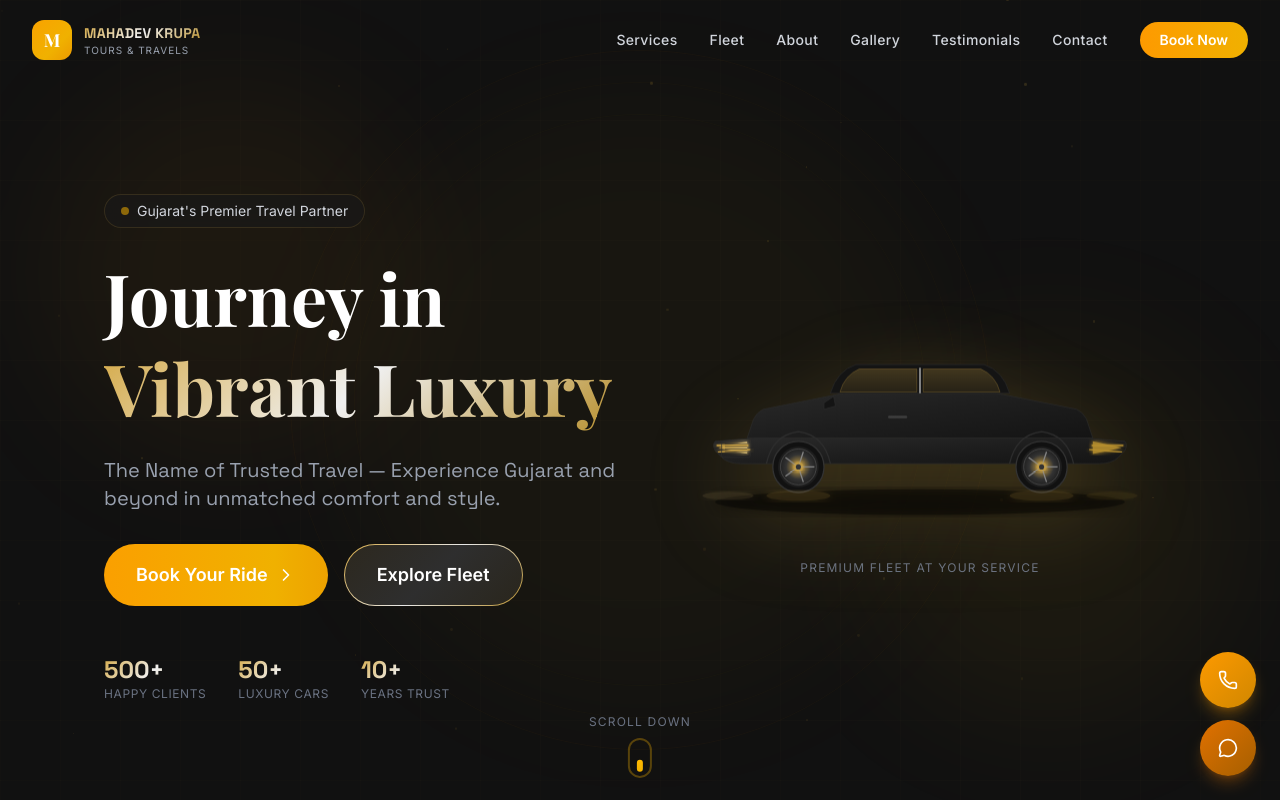
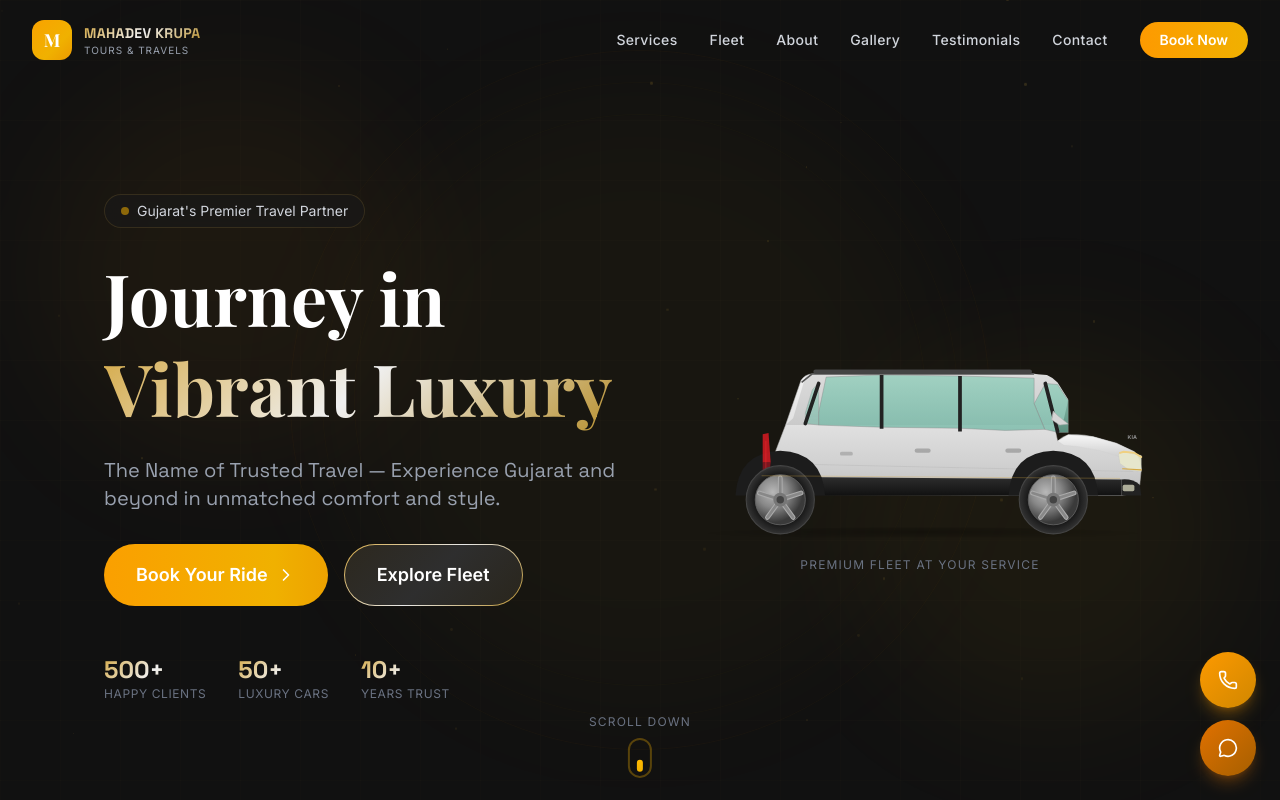
Before and after one commit to SanketVadchhak/Mahadev-Krupa, a Next.js app: page / in a window 1280 px wide. Shown: the top 800 px of the page. Built offline with nearby package versions, Linux system fonts and the light colour scheme; a web font is replaced by a local one.

Commit message:
Replace hero car SVG with Kia Carens-style silver MPV

```diff
--- a/app/components/ui/LuxuryCarSVG.tsx
+++ b/app/components/ui/LuxuryCarSVG.tsx
@@ -1,122 +1,310 @@
 'use client';
 
 export default function LuxuryCarSVG() {
+    const frontWheelCx = 730;
+    const frontWheelCy = 338;
+    const rearWheelCx = 218;
+    const rearWheelCy = 338;
+    const R = 64; // tyre radius
+    const rimR = 47;
+
+    const spokeCount = 5;
+    const spokes = Array.from({ length: spokeCount }, (_, i) => {
+        const angle = ((i * 360) / spokeCount - 90) * (Math.PI / 180);
+        return {
+            x1a: Math.cos(angle) * 10,
+            y1a: Math.sin(angle) * 10,
+            x2a: Math.cos(angle) * (rimR - 6),
+            y2a: Math.sin(angle) * (rimR - 6),
+        };
+    });
+
     return (
         <div className="relative w-full max-w-2xl mx-auto animate-float">
-            <svg viewBox="0 0 800 350" className="w-full car-body" xmlns="http://www.w3.org/2000/svg">
+            <svg viewBox="0 0 960 410" className="w-full" xmlns="http://www.w3.org/2000/svg">
                 <defs>
-                    <linearGradient id="bodyGrad" x1="0" y1="0" x2="1" y2="1">
-                        <stop offset="0%" stopColor="#2a2a2a" />
-                        <stop offset="50%" stopColor="#1e1e1e" />
-                        <stop offset="100%" stopColor="#141414" />
+                    {/* Silver car body */}
+                    <linearGradient id="kcBody" x1="0" y1="0" x2="0" y2="1">
+                        <stop offset="0%" stopColor="#f2f2f2" />
+                        <stop offset="35%" stopColor="#e4e4e4" />
+                        <stop offset="75%" stopColor="#d0d0d0" />
+                        <stop offset="100%" stopColor="#bebebe" />
                     </linearGradient>
-                    <linearGradient id="windowGrad" x1="0" y1="0" x2="0" y2="1">
-                        <stop offset="0%" stopColor="#D4A843" stopOpacity="0.3" />
-                        <stop offset="100%" stopColor="#B8902E" stopOpacity="0.15" />
+                    {/* Roof slightly darker */}
+                    <linearGradient id="kcRoof" x1="0" y1="0" x2="0" y2="1">
+                        <stop offset="0%" stopColor="#dcdcdc" />
+                        <stop offset="100%" stopColor="#cacaca" />
                     </linearGradient>
-                    <linearGradient id="chromeGrad" x1="0" y1="0" x2="1" y2="0">
-                        <stop offset="0%" stopColor="#c0c0c0" />
-                        <stop offset="50%" stopColor="#ffffff" />
-                        <stop offset="100%" stopColor="#c0c0c0" />
+                    {/* Glass — green tint */}
+                    <linearGradient id="kcGlass" x1="0" y1="0" x2="0" y2="1">
+                        <stop offset="0%" stopColor="#9ed0c0" stopOpacity="0.95" />
+                        <stop offset="100%" stopColor="#72b8a5" stopOpacity="0.75" />
                     </linearGradient>
-                    <linearGradient id="headlightGrad" x1="0" y1="0" x2="1" y2="0">
-                        <stop offset="0%" stopColor="#D4A843" />
-                        <stop offset="100%" stopColor="#F0D080" />
+                    {/* Black cladding */}
+                    <linearGradient id="kcClad" x1="0" y1="0" x2="0" y2="1">
+                        <stop offset="0%" stopColor="#2e2e2e" />
+                        <stop offset="100%" stopColor="#111" />
                     </linearGradient>
-                    <filter id="glow">
-                        <feGaussianBlur stdDeviation="4" result="coloredBlur" />
-                        <feMerge><feMergeNode in="coloredBlur" /><feMergeNode in="SourceGraphic" /></feMerge>
-                    </filter>
-                    <filter id="glowStrong">
-                        <feGaussianBlur stdDeviation="8" result="coloredBlur" />
-                        <feMerge><feMergeNode in="coloredBlur" /><feMergeNode in="SourceGraphic" /></feMerge>
-                    </filter>
-                    <radialGradient id="rimGrad" cx="50%" cy="50%" r="50%">
-                        <stop offset="0%" stopColor="#D4A843" />
-                        <stop offset="60%" stopColor="#333" />
-                        <stop offset="100%" stopColor="#1a1a1a" />
+                    {/* Tyre */}
+                    <radialGradient id="kcTyre" cx="50%" cy="50%" r="50%">
+                        <stop offset="75%" stopColor="#1a1a1a" />
+                        <stop offset="100%" stopColor="#333" />
                     </radialGradient>
+                    {/* Rim */}
+                    <radialGradient id="kcRim" cx="35%" cy="35%" r="60%">
+                        <stop offset="0%" stopColor="#b8b8b8" />
+                        <stop offset="50%" stopColor="#888" />
+                        <stop offset="100%" stopColor="#3a3a3a" />
+                    </radialGradient>
+                    {/* Ground shadow */}
+                    <radialGradient id="kcShadow" cx="50%" cy="30%" r="50%">
+                        <stop offset="0%" stopColor="rgba(0,0,0,0.28)" />
+                        <stop offset="100%" stopColor="rgba(0,0,0,0)" />
+                    </radialGradient>
+                    {/* Hood shine */}
+                    <linearGradient id="kcHoodShine" x1="0" y1="0" x2="0" y2="1">
+                        <stop offset="0%" stopColor="#f8f8f8" />
+                        <stop offset="60%" stopColor="#ddd" />
+                        <stop offset="100%" stopColor="#ccc" />
+                    </linearGradient>
                 </defs>
 
-                {/* Shadow */}
-                <ellipse cx="400" cy="290" rx="320" ry="20" fill="rgba(0,0,0,0.4)" filter="url(#glowStrong)" />
+                {/* ── Ground shadow ── */}
+                <ellipse cx="485" cy="404" rx="415" ry="14" fill="url(#kcShadow)" />
 
-                {/* Car Body */}
-                <path d="M120,230 Q100,230 90,220 L80,210 Q75,200 80,195 L140,190 L660,190 L720,195 Q725,200 720,210 L710,220 Q700,230 680,230 Z"
-                    fill="url(#bodyGrad)" stroke="#2e2e2e" strokeWidth="1" />
-                <path d="M130,190 L140,160 Q145,150 155,145 L280,120 Q300,115 320,115 L480,115 Q500,115 520,120 L645,145 Q655,150 660,160 L670,190 Z"
-                    fill="url(#bodyGrad)" stroke="#2e2e2e" strokeWidth="1" />
-                <path d="M260,120 Q270,85 300,75 L500,75 Q530,85 540,120 Z"
-                    fill="#141414" stroke="#2e2e2e" strokeWidth="1" />
+                {/* ═══════════════════════════════════════════
+            MAIN BODY SILHOUETTE
+            Front on RIGHT, Rear on LEFT
+            ═══════════════════════════════════════════ */}
+                <path
+                    d="
+            M 858,330
+            Q 880,328 892,310
+            L 895,280
+            Q 892,258 882,248
+            L 848,232
+            L 805,220
+            Q 788,216 775,216
+            L 758,216
+            Q 746,220 738,228
+            L 715,120
+            Q 708,105 694,102
+            L 278,102
+            Q 264,103 257,114
+            L 228,198
+            L 210,245
+            L 196,278
+            L 185,305
+            L 180,328
+            L 858,330
+            Z
+          "
+                    fill="url(#kcBody)"
+                    stroke="#bbb"
+                    strokeWidth="1"
+                />
 
-                {/* Windows */}
-                <path d="M275,118 Q282,92 305,82 L395,82 L395,118 Z"
-                    fill="url(#windowGrad)" stroke="#D4A843" strokeWidth="0.5" opacity="0.8" />
-                <path d="M405,82 L495,82 Q518,92 525,118 L405,118 Z"
-                    fill="url(#windowGrad)" stroke="#D4A843" strokeWidth="0.5" opacity="0.8" />
-                <line x1="400" y1="80" x2="400" y2="120" stroke="#c0c0c0" strokeWidth="2" />
+                {/* ── Hood (slightly lighter highlight) ── */}
+                <path
+                    d="M 758,216 L 805,220 L 848,232 L 882,248 L 888,260 L 855,258 L 818,246 L 775,238 L 750,236 L 738,228 Z"
+                    fill="url(#kcHoodShine)"
+                    stroke="#ccc"
+                    strokeWidth="0.5"
+                />
 
-                {/* Chrome */}
-                <path d="M140,190 L660,190" stroke="url(#chromeGrad)" strokeWidth="2" opacity="0.6" />
-                <path d="M260,120 L540,120" stroke="url(#chromeGrad)" strokeWidth="1.5" opacity="0.4" />
-                <path d="M155,145 L280,120" stroke="#2e2e2e" strokeWidth="0.5" opacity="0.5" />
-                <path d="M645,145 L520,120" stroke="#2e2e2e" strokeWidth="0.5" opacity="0.5" />
+                {/* ── A-pillar region / roof ── */}
+                <path
+                    d="M 694,102 L 680,102 L 278,102 L 265,108 L 242,185 L 228,198 L 738,198 Q 746,196 750,186 L 758,150 L 738,118 Q 728,108 718,104 Z"
+                    fill="url(#kcRoof)"
+                />
 
-                {/* Headlights */}
-                <path d="M85,205 L130,195 L130,215 Z" fill="url(#headlightGrad)" filter="url(#glow)" opacity="0.9" />
-                <rect x="82" y="200" width="50" height="3" rx="1" fill="#D4A843" filter="url(#glow)" opacity="0.8" />
-                <path d="M85,212 L135,208" stroke="#D4A843" strokeWidth="2" filter="url(#glow)" strokeLinecap="round" />
+                {/* ═══ WINDOWS ═══ */}
+                {/* Windshield */}
+                <path
+                    d="M 715,120 L 738,122 L 758,152 L 758,212 L 740,212 L 714,206 L 694,158 Z"
+                    fill="url(#kcGlass)"
+                    stroke="#888"
+                    strokeWidth="0.8"
+                />
+                {/* Front door window */}
+                <path
+                    d="M 694,110 L 555,106 L 555,204 L 640,208 L 714,206 L 694,158 Z"
+                    fill="url(#kcGlass)"
+                    stroke="#888"
+                    strokeWidth="0.8"
+                />
+                {/* Middle row window */}
+                <path
+                    d="M 555,106 L 408,104 L 408,202 L 555,204 Z"
+                    fill="url(#kcGlass)"
+                    stroke="#888"
+                    strokeWidth="0.8"
+                />
+                {/* Rear quarter window */}
+                <path
+                    d="M 408,104 L 304,108 L 290,174 L 290,198 L 408,202 Z"
+                    fill="url(#kcGlass)"
+                    stroke="#888"
+                    strokeWidth="0.8"
+                />
+                {/* D-pillar / small rear window */}
+                <path
+                    d="M 290,118 L 278,132 L 265,175 L 265,195 L 290,198 L 290,118 Z"
+                    fill="url(#kcGlass)"
+                    stroke="#888"
+                    strokeWidth="0.8"
+                    opacity="0.8"
+                />
 
-                {/* Tail Lights */}
-                <path d="M715,205 L670,195 L670,215 Z" fill="#B8902E" filter="url(#glow)" opacity="0.9" />
-                <rect x="668" y="200" width="50" height="3" rx="1" fill="#B8902E" filter="url(#glow)" opacity="0.8" />
-                <path d="M715,212 L665,208" stroke="#B8902E" strokeWidth="2" filter="url(#glow)" strokeLinecap="round" />
+                {/* ═══ PILLARS (black) ═══ */}
+                {/* A-pillar */}
+                <line x1="715" y1="120" x2="738" y2="210" stroke="#222" strokeWidth="7" strokeLinecap="round" />
+                {/* B-pillar */}
+                <line x1="555" y1="106" x2="555" y2="210" stroke="#222" strokeWidth="7" />
+                {/* C-pillar */}
+                <line x1="408" y1="104" x2="408" y2="205" stroke="#222" strokeWidth="7" />
+                {/* D-pillar */}
+                <line x1="290" y1="120" x2="265" y2="195" stroke="#222" strokeWidth="7" strokeLinecap="round" />
 
-                {/* Grille */}
-                <rect x="90" y="195" width="45" height="25" rx="3" fill="none" stroke="#2e2e2e" strokeWidth="1" />
-                {[0, 1, 2, 3, 4].map(i => (
-                    <line key={`g${i}`} x1="95" y1={199 + i * 4} x2="130" y2={199 + i * 4} stroke="#222222" strokeWidth="1" />
+                {/* Window top frame line */}
+                <path d="M 694,102 L 278,102 L 258,118" stroke="#555" strokeWidth="3" fill="none" />
+
+                {/* ═══ ROOF RAILS ═══ */}
+                <rect x="280" y="94" width="410" height="8" rx="4" fill="#444" />
+
+                {/* ═══ CHARACTER LINE / body crease ═══ */}
+                <path d="M 880,285 Q 600,278 195,270 L 182,275" stroke="#c0c0c0" strokeWidth="2" fill="none" opacity="0.7" />
+
+                {/* ═══ BLACK LOWER CLADDING ═══ */}
+                <path
+                    d="M 858,300 L 180,295 L 180,330 L 858,330 Z"
+                    fill="url(#kcClad)"
+                />
+                {/* Front bumper lower black */}
+                <path
+                    d="M 858,300 Q 878,298 892,310 L 895,330 L 858,330 Z"
+                    fill="#222"
+                />
+                {/* Rear bumper lower black */}
+                <path
+                    d="M 180,295 Q 165,300 155,318 L 155,330 L 180,330 Z"
+                    fill="#222"
+                />
+
+                {/* ═══ WHEEL ARCHES (black) ═══ */}
+                {/* Rear arch */}
+                <path
+                    d={`M ${rearWheelCx - R - 20},330 Q ${rearWheelCx - R - 15},${rearWheelCy - R - 25} ${rearWheelCx},${rearWheelCy - R - 28} Q ${rearWheelCx + R + 15},${rearWheelCy - R - 25} ${rearWheelCx + R + 20},330 Z`}
+                    fill="#1c1c1c"
+                />
+                {/* Front arch */}
+                <path
+                    d={`M ${frontWheelCx - R - 20},330 Q ${frontWheelCx - R - 15},${frontWheelCy - R - 25} ${frontWheelCx},${frontWheelCy - R - 28} Q ${frontWheelCx + R + 15},${frontWheelCy - R - 25} ${frontWheelCx + R + 20},330 Z`}
+                    fill="#1c1c1c"
+                />
+
+                {/* ═══ FRONT LIGHTS ═══ */}
+                {/* Main headlight housing */}
+                <path
+                    d="M 862,248 L 895,255 L 895,285 L 872,282 L 855,270 L 852,252 Z"
+                    fill="#e8e8cc"
+                    stroke="#bbb"
+                    strokeWidth="0.5"
+                    opacity="0.95"
+                />
+                {/* LED DRL — amber/white slash */}
+                <polyline
+                    points="895,258 882,250 862,248 855,250"
+                    stroke="#F0D080"
+                    strokeWidth="3.5"
+                    fill="none"
+                    strokeLinecap="round"
+                />
+                {/* Lower LED strip */}
+                <line x1="895" y1="282" x2="860" y2="280" stroke="#D4A843" strokeWidth="2" strokeLinecap="round" />
+                {/* Fog light */}
+                <rect x="860" y="310" width="22" height="12" rx="3" fill="#e8e8cc" opacity="0.7" />
+
+                {/* ═══ TAIL LIGHTS ═══ */}
+                {/* Upper tail light */}
+                <path d="M 185,215 L 196,213 L 200,268 L 185,268 Z" fill="#cc1a22" opacity="0.9" />
+                {/* Lower tail light / reflector */}
+                <path d="M 185,268 L 200,268 L 196,305 L 185,308 Z" fill="#991520" opacity="0.75" />
+                {/* Inner light bar */}
+                <line x1="191" y1="228" x2="191" y2="295" stroke="#ff3333" strokeWidth="1.5" opacity="0.5" />
+
+                {/* ═══ DOOR HANDLES ═══ */}
+                <rect x="640" y="242" width="30" height="8" rx="4" fill="#999" opacity="0.75" />
+                <rect x="470" y="242" width="30" height="8" rx="4" fill="#999" opacity="0.75" />
+                <rect x="330" y="248" width="24" height="7" rx="3" fill="#999" opacity="0.6" />
+
+                {/* ═══ SIDE MIRROR ═══ */}
+                <path d="M 758,196 L 738,180 L 730,172 L 727,188 L 742,198 Z" fill="#d5d5d5" stroke="#aaa" strokeWidth="1" />
+                {/* Mirror housing (darker bottom edge) */}
+                <path d="M 738,180 L 730,172 L 727,188" stroke="#bbb" strokeWidth="1" fill="none" />
+
+                {/* Badge (subtle Kia K on front) */}
+                <text x="878" y="224" fontSize="10" fill="#888" fontWeight="bold" textAnchor="middle">KIA</text>
+
+                {/* ═══════════ REAR WHEEL ═══════════ */}
+                {/* Tyre */}
+                <circle cx={rearWheelCx} cy={rearWheelCy} r={R} fill="url(#kcTyre)" />
+                <circle cx={rearWheelCx} cy={rearWheelCy} r={R} fill="none" stroke="#444" strokeWidth="2" />
+                {/* Rim */}
+                <circle cx={rearWheelCx} cy={rearWheelCy} r={rimR} fill="url(#kcRim)" />
+                {/* Rim barrel */}
+                <circle cx={rearWheelCx} cy={rearWheelCy} r={rimR} fill="none" stroke="#666" strokeWidth="1.5" />
+                {/* 5 spokes */}
+                {spokes.map((s, i) => (
+                    <line
+                        key={`rs${i}`}
+                        x1={rearWheelCx + s.x1a} y1={rearWheelCy + s.y1a}
+                        x2={rearWheelCx + s.x2a} y2={rearWheelCy + s.y2a}
+                        stroke="#aaa" strokeWidth="9" strokeLinecap="round"
+                    />
                 ))}
+                {/* Spoke shadow between them */}
+                {spokes.map((s, i) => (
+                    <line
+                        key={`rss${i}`}
+                        x1={rearWheelCx + s.x1a} y1={rearWheelCy + s.y1a}
+                        x2={rearWheelCx + s.x2a} y2={rearWheelCy + s.y2a}
+                        stroke="#888" strokeWidth="5" strokeLinecap="round"
+                    />
+                ))}
+                {/* Center cap */}
+                <circle cx={rearWheelCx} cy={rearWheelCy} r={13} fill="#777" />
+                <circle cx={rearWheelCx} cy={rearWheelCy} r={7} fill="#444" />
 
-                {/* Wheels */}
-                <circle cx="210" cy="235" r="40" fill="#111" stroke="#333" strokeWidth="2" />
-                <circle cx="210" cy="235" r="32" fill="url(#rimGrad)" />
-                <circle cx="210" cy="235" r="28" fill="none" stroke="#555" strokeWidth="1" />
-                {[0, 1, 2, 3, 4].map(i => (
-                    <line key={`s1${i}`} x1="210" y1="235"
-                        x2={210 + 25 * Math.cos(i * 72 * Math.PI / 180)}
-                        y2={235 + 25 * Math.sin(i * 72 * Math.PI / 180)}
-                        stroke="#888" strokeWidth="2" />
+                {/* ═══════════ FRONT WHEEL ═══════════ */}
+                {/* Tyre */}
+                <circle cx={frontWheelCx} cy={frontWheelCy} r={R} fill="url(#kcTyre)" />
+                <circle cx={frontWheelCx} cy={frontWheelCy} r={R} fill="none" stroke="#444" strokeWidth="2" />
+                {/* Rim */}
+                <circle cx={frontWheelCx} cy={frontWheelCy} r={rimR} fill="url(#kcRim)" />
+                <circle cx={frontWheelCx} cy={frontWheelCy} r={rimR} fill="none" stroke="#666" strokeWidth="1.5" />
+                {/* 5 spokes */}
+                {spokes.map((s, i) => (
+                    <line
+                        key={`fs${i}`}
+                        x1={frontWheelCx + s.x1a} y1={frontWheelCy + s.y1a}
+                        x2={frontWheelCx + s.x2a} y2={frontWheelCy + s.y2a}
+                        stroke="#aaa" strokeWidth="9" strokeLinecap="round"
+                    />
                 ))}
-                <circle cx="210" cy="235" r="8" fill="#D4A843" filter="url(#glow)" opacity="0.6" />
-                <circle cx="210" cy="235" r="4" fill="#333" />
+                {spokes.map((s, i) => (
+                    <line
+                        key={`fss${i}`}
+                        x1={frontWheelCx + s.x1a} y1={frontWheelCy + s.y1a}
+                        x2={frontWheelCx + s.x2a} y2={frontWheelCy + s.y2a}
+                        stroke="#888" strokeWidth="5" strokeLinecap="round"
+                    />
+                ))}
+                <circle cx={frontWheelCx} cy={frontWheelCy} r={13} fill="#777" />
+                <circle cx={frontWheelCx} cy={frontWheelCy} r={7} fill="#444" />
 
-                <circle cx="590" cy="235" r="40" fill="#111" stroke="#333" strokeWidth="2" />
-                <circle cx="590" cy="235" r="32" fill="url(#rimGrad)" />
-                <circle cx="590" cy="235" r="28" fill="none" stroke="#555" strokeWidth="1" />
-                {[0, 1, 2, 3, 4].map(i => (
-                    <line key={`s2${i}`} x1="590" y1="235"
-                        x2={590 + 25 * Math.cos(i * 72 * Math.PI / 180)}
-                        y2={235 + 25 * Math.sin(i * 72 * Math.PI / 180)}
-                        stroke="#888" strokeWidth="2" />
-                ))}
-                <circle cx="590" cy="235" r="8" fill="#D4A843" filter="url(#glow)" opacity="0.6" />
-                <circle cx="590" cy="235" r="4" fill="#333" />
-
-                {/* Wheel Arches */}
-                <path d="M160,230 Q170,185 210,180 Q250,185 260,230" fill="none" stroke="#2e2e2e" strokeWidth="2" />
-                <path d="M540,230 Q550,185 590,180 Q630,185 640,230" fill="none" stroke="#2e2e2e" strokeWidth="2" />
-
-                {/* Details */}
-                <rect x="350" y="155" width="30" height="4" rx="2" fill="#555" opacity="0.6" />
-                <path d="M265,125 L250,135 L250,145 L268,140 Z" fill="#141414" stroke="#2e2e2e" strokeWidth="1" />
-                <path d="M140,175 L660,175" stroke="url(#headlightGrad)" strokeWidth="1" opacity="0.4" />
-
-                {/* Ground Glow */}
-                <ellipse cx="210" cy="280" rx="50" ry="8" fill="#D4A843" opacity="0.15" filter="url(#glowStrong)" />
-                <ellipse cx="590" cy="280" rx="50" ry="8" fill="#D4A843" opacity="0.15" filter="url(#glowStrong)" />
-                <ellipse cx="100" cy="280" rx="40" ry="6" fill="#F0D080" opacity="0.1" filter="url(#glowStrong)" />
-                <ellipse cx="700" cy="280" rx="40" ry="6" fill="#B8902E" opacity="0.1" filter="url(#glowStrong)" />
+                {/* ═══ GOLDEN ACCENT TRIM ═══ */}
+                <path d="M 855,298 L 183,293" stroke="#D4A843" strokeWidth="1.5" opacity="0.4" fill="none" />
             </svg>
         </div>
     );
```
